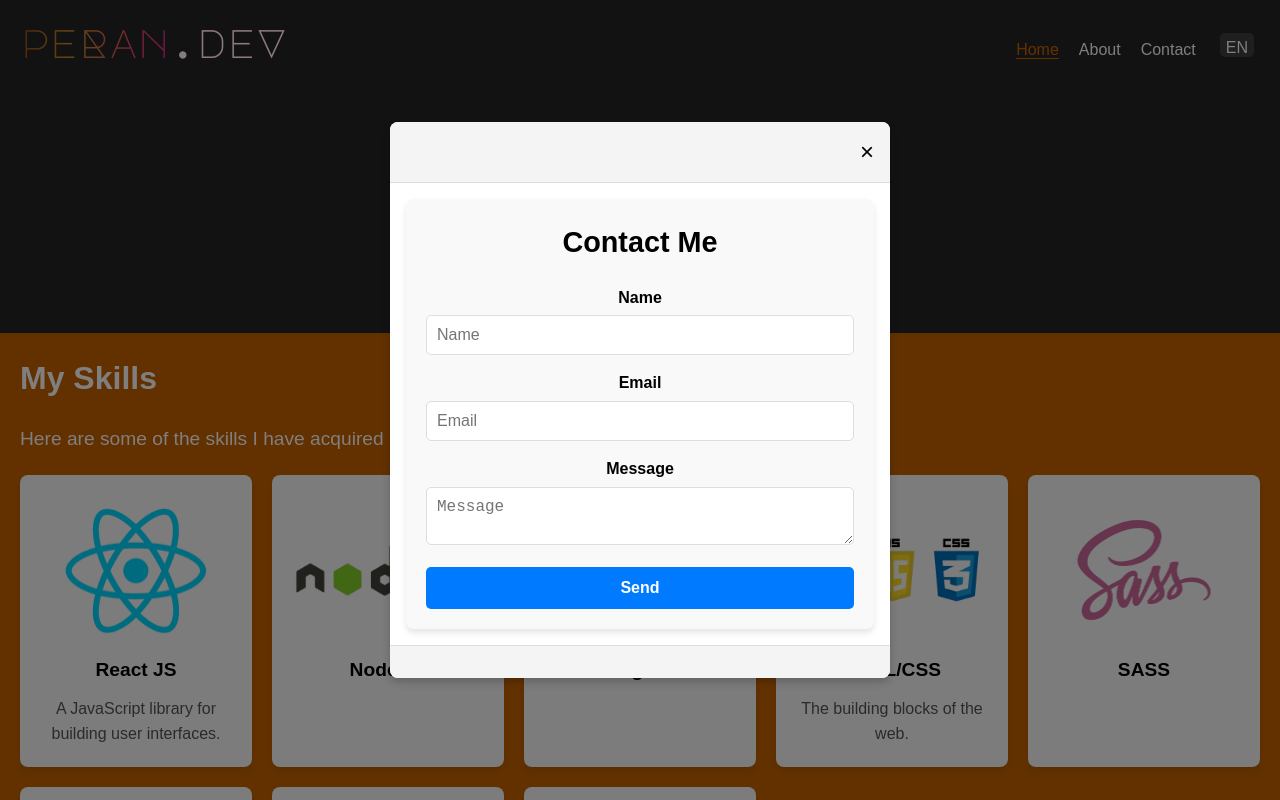
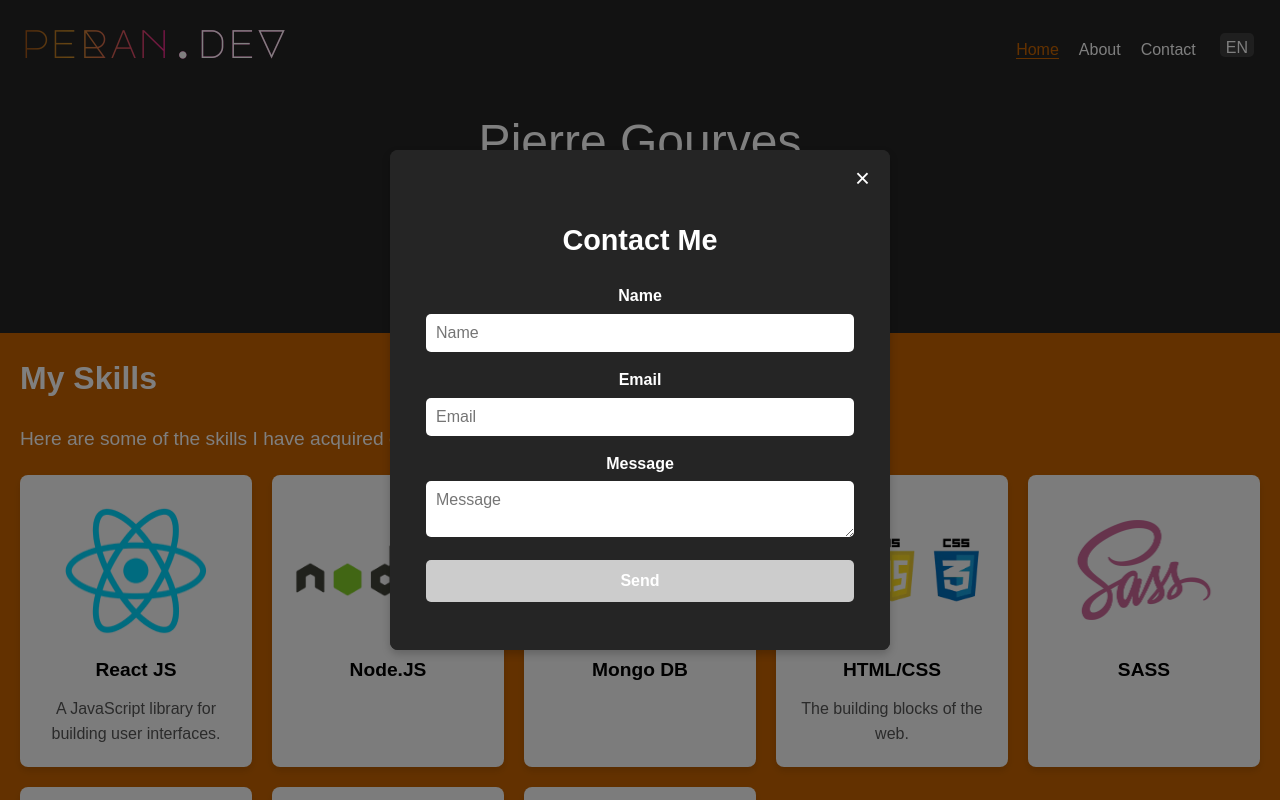
Before and after one commit to Lanseeg/portfolio, a React (Vite) app: page / in a window 1280 px wide. Both pictures are taken after a click on the button "Contact". Built offline with nearby package versions, Linux system fonts and the light colour scheme; a web font is replaced by a local one.

Commit message:
feat. Contact form finalized: style and form management

```diff
--- a/src/components/ContactForm.jsx
+++ b/src/components/ContactForm.jsx
@@ -4,7 +4,7 @@ import emailjs from 'emailjs-com';
 import '../styles/components/_contactForm.scss';
 
 const ContactForm = () => {
-  const { t } = useTranslation('contact'); // Namespace 'contact'
+  const { t } = useTranslation('contact');
 
   const [formData, setFormData] = useState({
     name: '',
@@ -12,15 +12,37 @@ const ContactForm = () => {
     message: '',
   });
 
+  const [errors, setErrors] = useState({});
   const [status, setStatus] = useState('');
 
   const handleChange = (e) => {
     const { name, value } = e.target;
     setFormData({ ...formData, [name]: value });
+    setErrors({ ...errors, [name]: '' });
+    setStatus('');
+  };
+
+  const validateForm = () => {
+    const newErrors = {};
+    if (!formData.name.trim()) newErrors.name = 'All fields required';
+    if (!formData.email.trim()) {
+      newErrors.email = 'All fields required';
+    } else if (!/\S+@\S+\.\S+/.test(formData.email)) {
+      newErrors.email = 'Check email format';
+    }
+    if (!formData.message.trim()) newErrors.message = 'All fields required';
+
+    setErrors(newErrors);
+    return Object.keys(newErrors).length === 0;
   };
 
   const handleSubmit = (e) => {
     e.preventDefault();
+
+    if (!validateForm()) {
+      setStatus('info'); // Status set to 'info' if form is invalid
+      return;
+    }
 
     const serviceID = 'service_3gqn4om';
     const templateID = 'template_vkmcdcn';
@@ -31,10 +53,20 @@ const ContactForm = () => {
       .then(() => {
         setStatus('success');
         setFormData({ name: '', email: '', message: '' });
+        setErrors({});
       })
       .catch(() => {
         setStatus('error');
       });
+  };
+
+  const isFormValid = () => {
+    return (
+      formData.name.trim() &&
+      formData.email.trim() &&
+      /\S+@\S+\.\S+/.test(formData.email) &&
+      formData.message.trim()
+    );
   };
 
   return (
@@ -50,7 +82,7 @@ const ContactForm = () => {
             placeholder={t('name')}
             value={formData.name}
             onChange={handleChange}
-            required
+            className={errors.name ? 'input-error' : ''}
           />
         </div>
         <div className="form-group">
@@ -62,7 +94,7 @@ const ContactForm = () => {
             placeholder={t('email')}
             value={formData.email}
             onChange={handleChange}
-            required
+            className={errors.email ? 'input-error' : ''}
           />
         </div>
         <div className="form-group">
@@ -73,13 +105,23 @@ const ContactForm = () => {
             placeholder={t('message')}
             value={formData.message}
             onChange={handleChange}
-            required
+            className={errors.message ? 'input-error' : ''}
           />
         </div>
-        <button type="submit" className="contact-form__submit">
+        <button
+          type="submit"
+          className={`contact-form__submit ${!isFormValid() ? 'btn-disabled' : ''}`}
+        >
           {t('sendButton')}
         </button>
       </form>
+
+      {/* Display info message */}
+      {status === 'info' && (
+        <p className="contact-form__status info">{t('infoMessage')}</p>
+      )}
+
+      {/* Display success or error message */}
       {status === 'success' && (
         <p className="contact-form__status success">{t('successMessage')}</p>
       )}
@@ -89,5 +131,4 @@ const ContactForm = () => {
     </div>
   );
 };
-
 export default ContactForm;
--- a/src/components/Modal.jsx
+++ b/src/components/Modal.jsx
@@ -33,7 +33,7 @@ const Modal = ({ isOpen, onClose, children }) => {
         onClick={(e) => e.stopPropagation()}
       >
         <header className="modal-header">
-          <button className="modal-close" onClick={onClose}>
+          <button className="modal-close" title="Close" aria-label="Close" onClick={onClose}>
             &times;
           </button>
         </header>
--- a/src/locales/br/contact.json
+++ b/src/locales/br/contact.json
@@ -5,5 +5,6 @@
   "message": "Kemennoù",
   "sendButton": "Kas",
   "successMessage": "Ho kemennoù zo bet kaset gant berzh!",
-  "errorMessage": "Ur fazi zo c'hoarvezet. Klaskit en-dro mar plij."
+  "errorMessage": "Ur fazi zo c'hoarvezet. Klaskit en-dro mar plij.",
+  "infoMessage": "Leuniañ an holl voestoù mar plij."
 }
--- a/src/locales/en/contact.json
+++ b/src/locales/en/contact.json
@@ -5,5 +5,6 @@
   "message": "Message",
   "sendButton": "Send",
   "successMessage": "Your message was successfully sent!",
-  "errorMessage": "An error occurred. Please try again."
+  "errorMessage": "An error occurred. Please try again.",
+  "infoMessage": "All fields are required."
 }
--- a/src/locales/fr/contact.json
+++ b/src/locales/fr/contact.json
@@ -5,5 +5,6 @@
   "message": "Message",
   "sendButton": "Envoyer",
   "successMessage": "Votre message a été envoyé avec succès ! Je reviens vers vous rapidement.",
-    "errorMessage": "Une erreur est survenue. Veuillez réessayer."
+  "errorMessage": "Une erreur est survenue. Veuillez réessayer.",
+  "infoMessage": "Veuillez renseigner tous les champs."
 }
--- a/src/styles/components/_contactForm.scss
+++ b/src/styles/components/_contactForm.scss
@@ -1,15 +1,16 @@
+@use '../abstracts/variables' as vars;
+
 .contact-form {
   max-width: 600px;
   margin: 0 auto;
-  padding: 20px;
-  background-color: #f9f9f9;
-  border-radius: 8px;
-  box-shadow: 0 4px 6px rgba(0, 0, 0, 0.1);
+  padding: 0px 20px 20px 20px;
+  background-color: vars.$third-color;
 
   h2 {
     font-size: 1.8rem;
     margin-bottom: 20px;
     text-align: center;
+    color: vars.$secondary-color;
   }
 
   .form-group {
@@ -19,46 +20,75 @@
       display: block;
       font-weight: bold;
       margin-bottom: 5px;
+      color: vars.$secondary-color;
     }
 
     input,
     textarea {
       width: 100%;
       padding: 10px;
-      border: 1px solid #ddd;
+      border: none;
       border-radius: 5px;
+      background-color: vars.$secondary-color;
+      font-family: vars.$font-main;
+      color: vars.$primary-color;
       font-size: 1rem;
+
+      // Applique le style d'erreur directement aux champs invalides
+      &.input-error {
+        background-color: #ce9224;
+        border: 6px solid vars.$primary-color;
+      }
     }
   }
 
   .contact-form__submit {
     width: 100%;
     padding: 12px 0;
-    background-color: #007bff;
+    background-color: vars.$primary-color;
     color: white;
     font-size: 1rem;
     font-weight: bold;
     border: none;
     border-radius: 5px;
     cursor: pointer;
-    transition: background-color 0.3s;
+    transition: background-color 0.3s, transform 0.2s ease;
 
     &:hover {
-      background-color: #0056b3;
+      background-color: #d4912b;
+      transform: scale(1.06);
+    }
+
+    &.btn-disabled {
+      background-color: #ccc;
+      cursor: not-allowed;
+      transform: none;
     }
   }
+
+  .input-error {
+    background-color: #ffe5e5;
+    border: 5px solid #ff4d4d;
+  }
+
 
   .contact-form__status {
     margin-top: 15px;
     font-size: 1rem;
     text-align: center;
+    font-weight: bold;
 
     &.success {
-      color: green;
+      color: #28a745;
     }
 
     &.error {
-      color: red;
+      color: #dc3545;
+    }
+
+    &.info {
+      color: #ff9800;
     }
   }
+
 }
--- a/src/styles/components/_modal.scss
+++ b/src/styles/components/_modal.scss
@@ -1,3 +1,5 @@
+@use '../abstracts/variables' as vars;
+
 .modal-background {
   position: fixed;
   top: 0;
@@ -12,7 +14,7 @@
 }
 
 .modal-window {
-  background: #fff;
+  background: vars.$third-color;
   width: 80%;
   max-width: 500px;
   border-radius: 8px;
@@ -23,18 +25,25 @@
 }
 
 .modal-header {
-  padding: 16px;
-  background: #f4f4f4;
-  border-bottom: 1px solid #ddd;
+  padding: 8px;
+  background: vars.$third-color;
   display: flex;
   justify-content: flex-end;
 }
 
 .modal-close {
+  margin-top: 6px;
+  margin-right: 12px;
   background: none;
   border: none;
-  font-size: 1.5rem;
+  font-size: 1.6rem;
   cursor: pointer;
+  transition: transform 0.2s ease;
+  color: vars.$secondary-color;
+
+  &:hover {
+    transform: rotate(90deg);
+  }
 }
 
 .modal-content {
@@ -42,9 +51,8 @@
 }
 
 .modal-footer {
-  padding: 16px;
-  background: #f4f4f4;
-  border-top: 1px solid #ddd;
+  padding: 6px;
+  background: vars.$third-color;
   text-align: right;
 }
 
--- a/src/styles/components/_projectCard.scss
+++ b/src/styles/components/_projectCard.scss
@@ -44,6 +44,10 @@
       padding: 5px 5px 0px 5px;
       border-radius: 5px;
       font-size: 0.8rem;
+
+      @include mixins.respond-to(tablet) {
+        font-size: 0.9rem;
+      }
     }
   }
 }
--- a/src/styles/components/_projects.scss
+++ b/src/styles/components/_projects.scss
@@ -4,7 +4,7 @@
 
 .projects {
   text-align: center;
-  margin: 40px auto;
+  margin: 6px auto;
   padding: 20px;
 
   h2 {
@@ -29,6 +29,18 @@
     }
   }
 
+  &__filters {
+    display: flex;
+    flex-wrap: wrap;
+    justify-content: left;
+    align-items: left;
+    margin-bottom: 10px;
+
+    @include mixins.respond-to(tablet) {
+      justify-content: center;
+    }
+  }
+
   &__filter-button {
     all: unset;
 
@@ -48,13 +60,13 @@
   }
 
   .slick-slider {
-    margin-top: 20px;
+    margin: 18px 6px 0px 6px;
 
     .slick-dots {
       bottom: -25px;
       li {
         button:before {
-          color: #333;
+          color: vars.$primary-color;
         }
       }
     }
@@ -62,11 +74,11 @@
     .slick-prev,
     .slick-next {
       z-index: 1;
-      color: #333;
+      color: vars.$primary-color;
 
       &:before {
         font-size: 20px;
-        color: #333;
+        color: vars.$primary-color;
       }
     }
   }
```
Lines whose indentation alone changed are shown as unchanged.
